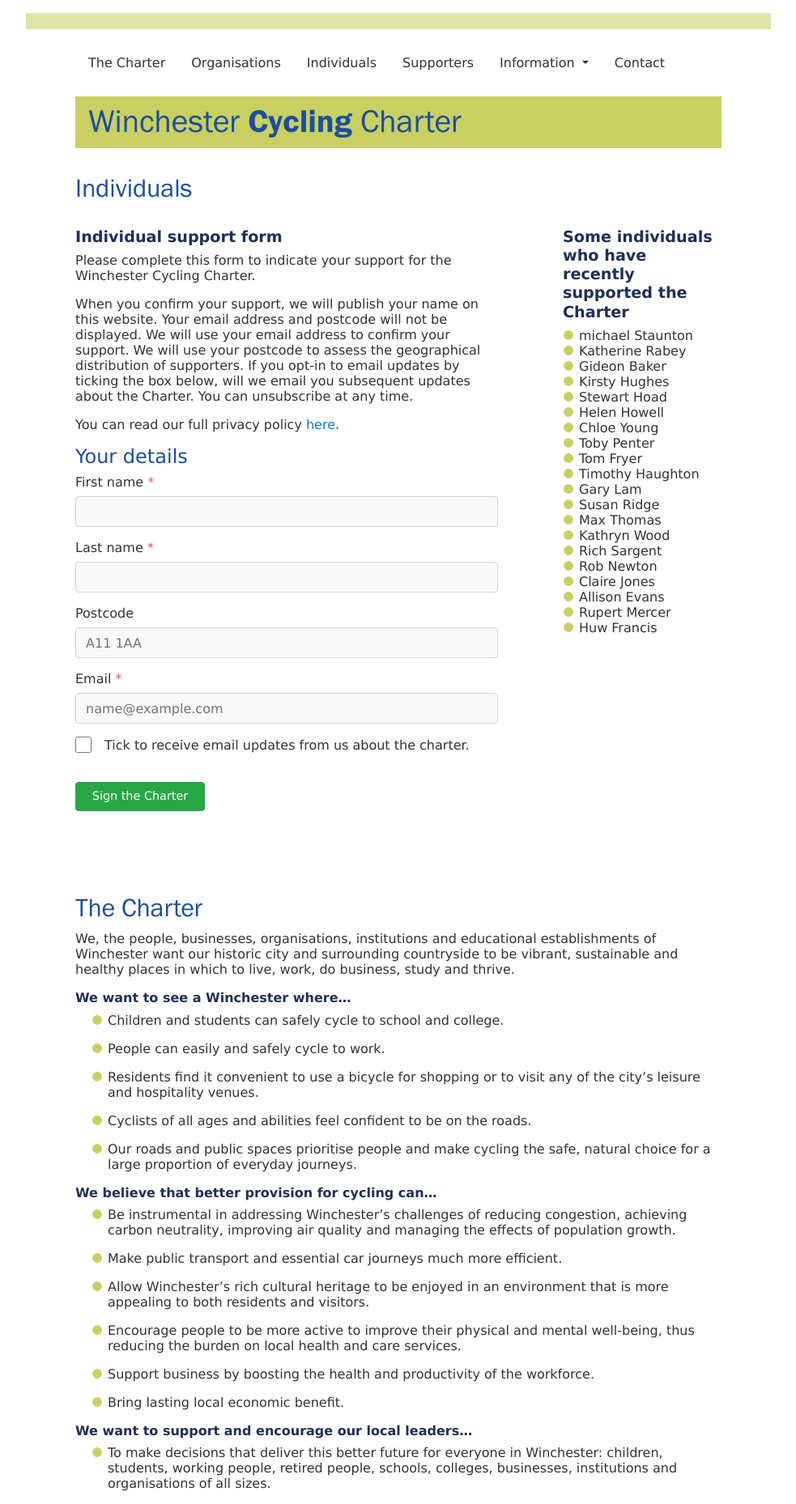
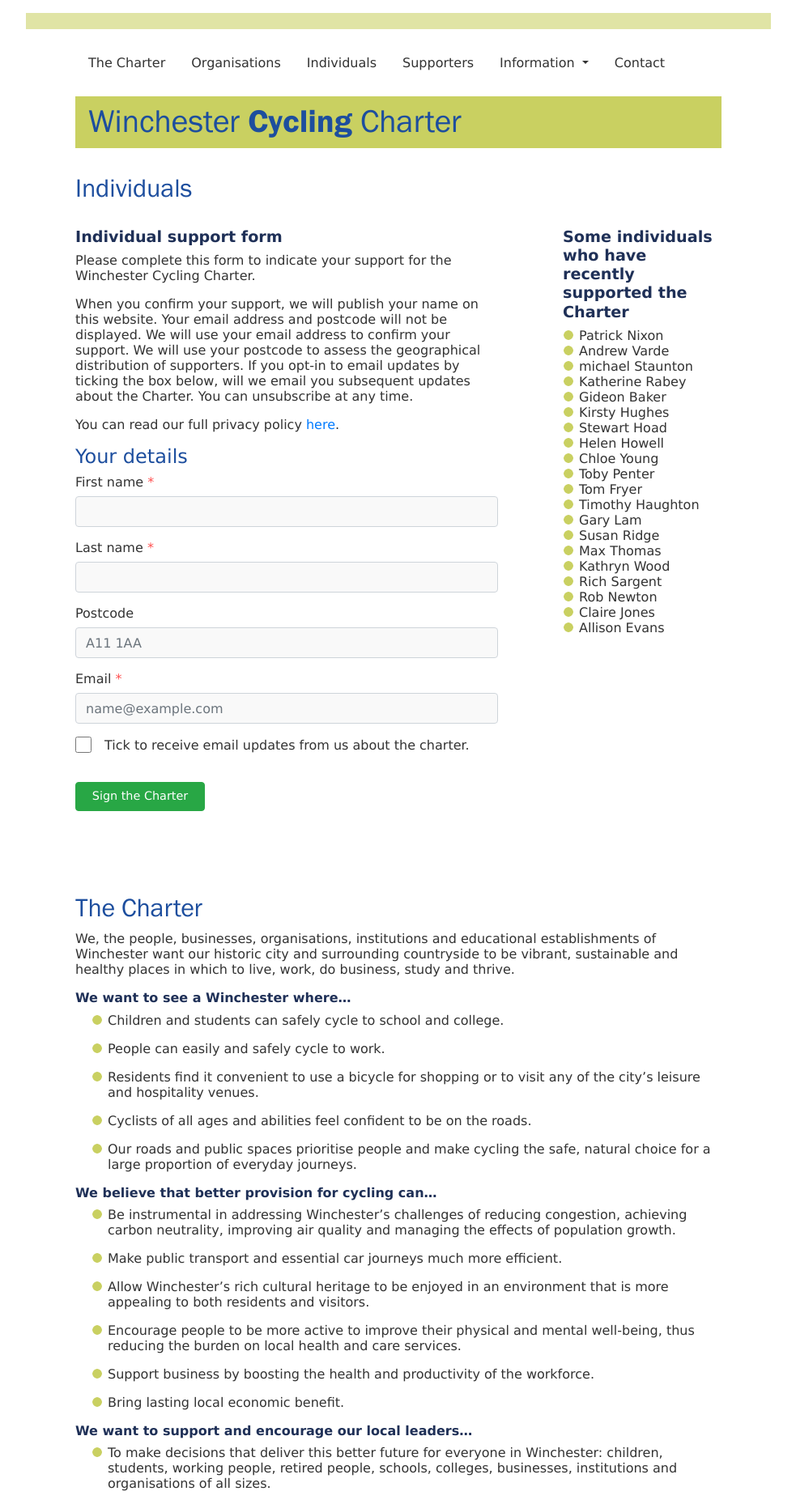
Before and after one commit to winchestercyclingcharter/winchestercyclingcharter.github.io, a Jekyll site: the page built from ind-page.md, in a window 1280 px wide. Shown: the whole page at 81% size, without its empty margins (148-1131 px from the left). Built offline with Jekyll 4.4.1, drawn with Linux system fonts in a browser that asks for light colours; nearby versions of some CDN libraries.

Commit message:
Update people.yml

```diff
--- a/_data/people.yml
+++ b/_data/people.yml
@@ -527,3 +527,5 @@ people:
 - { lastname: Young, firstname: Chloe, dt: 20210713-171153-763035 }
 - { lastname: Thomas, firstname: Max, dt: 20210708-151713-543105 }
 - { lastname: Ridge, firstname: Susan , dt: 20210709-053221-601532 }
+- { lastname: Varde, firstname: Andrew, dt: 20210728-111910-559487 }
+- { lastname: Nixon, firstname: Patrick, dt: 20210728-145204-571905 }
```
